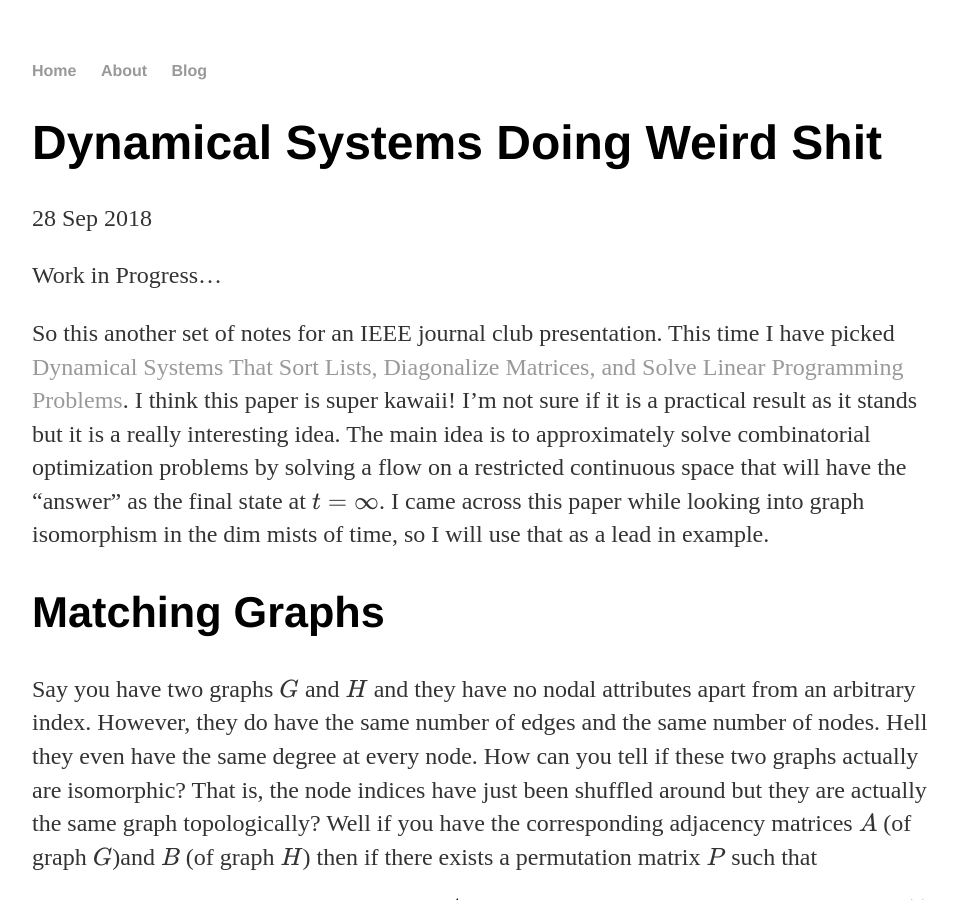
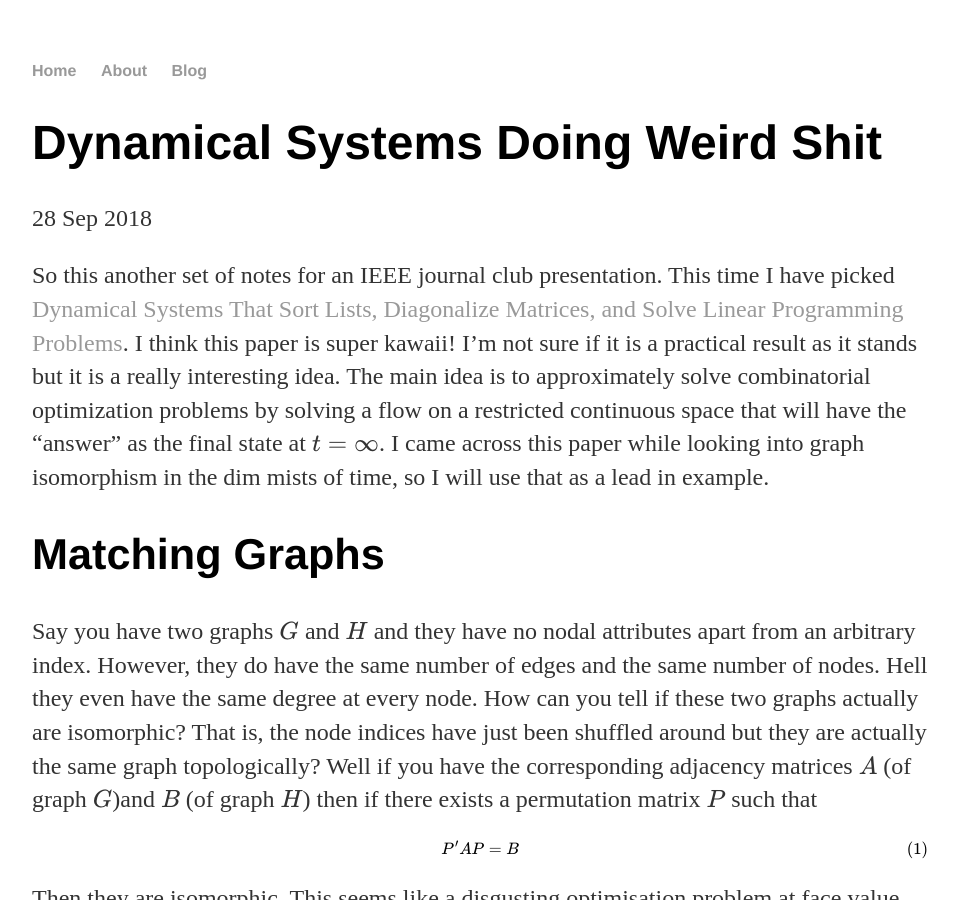
Before and after one commit to PaulBellette/PaulBellette.github.io, a Jekyll site: the page built from _posts/2018-09-28-Dynamical-Systems-Doing-Weird-Shit.md, in a window 1280 px wide and 900 px high. Shown: the whole window, without its empty margins (160-1118 px from the left). Built offline with Jekyll 4.4.1, drawn with Linux system fonts in a browser that asks for light colours; formulas are drawn with MathJax 3.

Commit message:
remove arse covering

```diff
--- a/_posts/2018-09-28-Dynamical-Systems-Doing-Weird-Shit.md
+++ b/_posts/2018-09-28-Dynamical-Systems-Doing-Weird-Shit.md
@@ -3,8 +3,6 @@ layout: post
 title: "Dynamical Systems Doing Weird Shit"
 date: 2018-09-28
 ---
-
-Work in Progress...
 
 So this another set of notes for an IEEE journal club presentation. This time I have picked [Dynamical Systems That Sort Lists, Diagonalize Matrices, and Solve Linear Programming Problems](https://ieeexplore.ieee.org/document/194420). I think this paper is super kawaii! I'm not sure if it is a practical result as it stands but it is a really interesting idea. The main idea is to approximately solve combinatorial optimization problems by solving a flow on a restricted continuous space that will have the "answer" as the final state at $t=\infty$. I came across this paper while looking into graph isomorphism in the dim mists of time, so I will use that as a lead in example.
 
```
